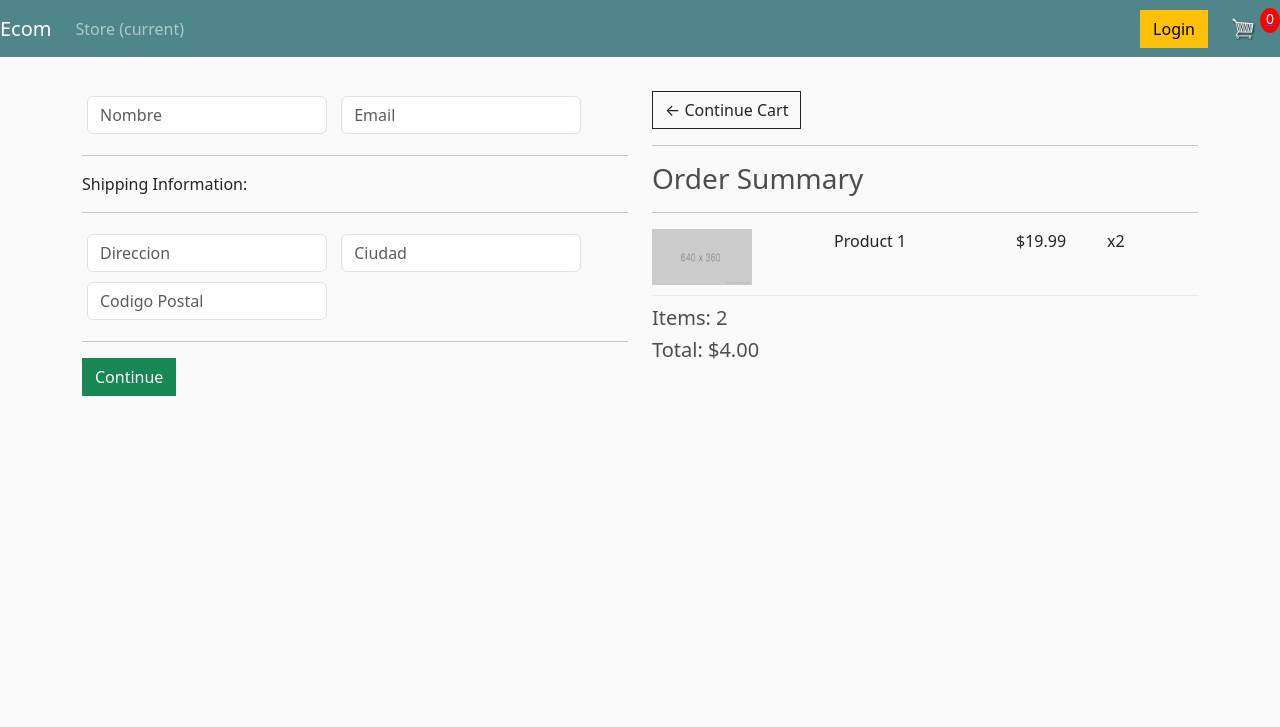
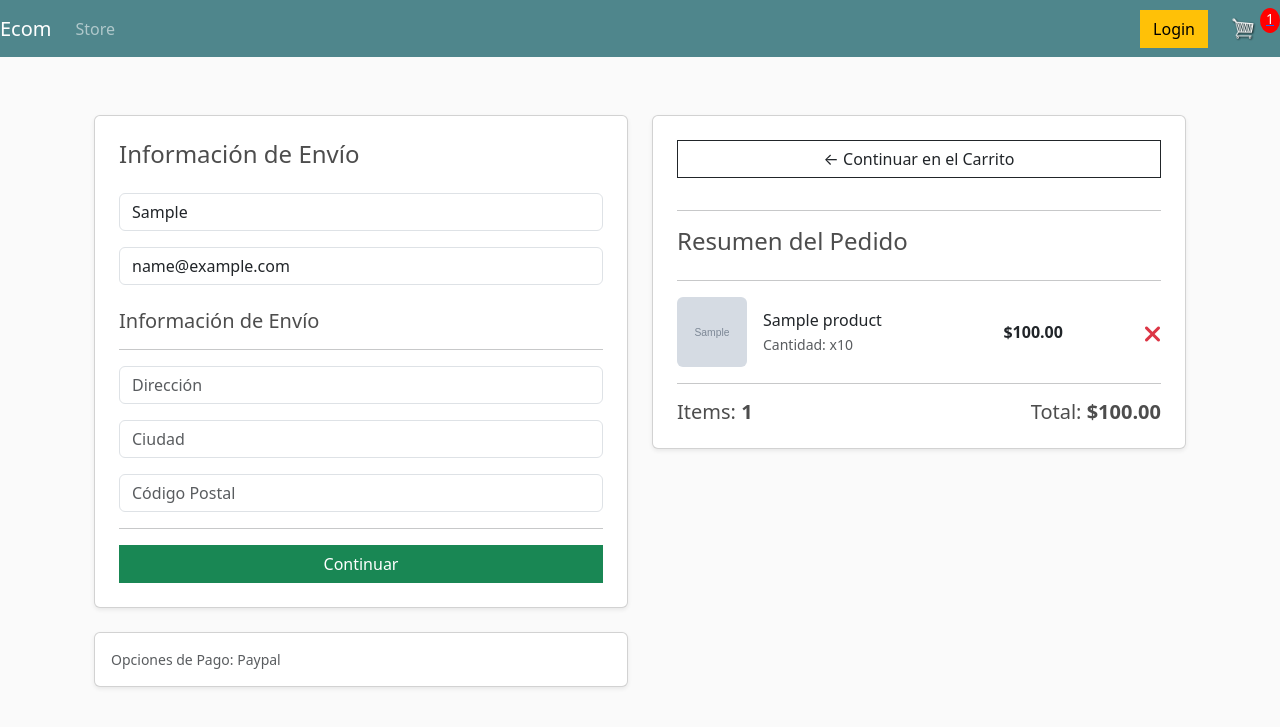
Before and after one commit to OliverVlz/e-comerce, a Django app: page /checkout/ in a window 1280 px wide. Shown: the top 727 px of the page. Run offline with Django 5.2, Linux system fonts and the light colour scheme; a user stored in the database is signed in; tables that the repository leaves empty hold one stand-in row (values such as "Sample post"); grey boxes marked "Sample" are stand-in pictures; parts of the project's set-up code (start-up, migrations or seed data) failed here and were passed over.

Commit message:
render store,cart and checkout

```diff
--- a/ecommerce/ecommerce/settings.py
+++ b/ecommerce/ecommerce/settings.py
@@ -66,10 +66,12 @@
                 'django.template.context_processors.request',
                 'django.contrib.auth.context_processors.auth',
                 'django.contrib.messages.context_processors.messages',
+                'store.context_processors.cart_items_count',
             ],
         },
     },
 ]
+
 
 WSGI_APPLICATION = 'ecommerce.wsgi.application'
 
--- /dev/null
+++ b/ecommerce/store/context_processors.py
@@ -0,0 +1,9 @@
+from .models import Order
+
+def cart_items_count(request):
+    if request.user.is_authenticated:
+        order = Order.objects.filter(customer=request.user, status='pending').first()
+        count = order.items.count() if order else 0
+    else:
+        count = 0
+    return {'cart_items_count': count}
--- a/ecommerce/store/templates/store/checkout.html
+++ b/ecommerce/store/templates/store/checkout.html
@@ -2,61 +2,108 @@
 {% load static %}
 {% block content %}
 
+<div class="container my-4">
     <div class="row">
-        <div class="col-lg-6">
-            <div class="box-element" id="form-wrapper">
+        <!-- Formulario -->
+        <div class="col-lg-6 mb-4">
+            <div class="card shadow-sm p-4">
+                <h4 class="mb-4">Información de Envío</h4>
                 <form id="form">
                     <div id="user-info">
-                        <div class="form-field">
-                            <input required class="form-control" type="text" name="name" placeholder="Nombre">
+                        <div class="mb-3">
+                            <input required class="form-control" type="text" name="name" placeholder="Nombre" value="{{ request.user.first_name }}">
                         </div>
-                        <div class="form-field">
-                            <input required class="form-control" type="email" name="email" placeholder="Email">
+                        <div class="mb-3">
+                            <input required class="form-control" type="email" name="email" placeholder="Email" value="{{ request.user.email }}">
                         </div>
                     </div>
 
-                    <div id="shipping-info">
+                    <div id="shipping-info" class="mt-4">
+                        <h5>Información de Envío</h5>
                         <hr>
-                        <p>Shipping Information:</p>
-                        <hr>
-                        <div class="form-field">
-                            <input class="form-control" type="text" name="address" placeholder="Direccion">
+                        <div class="mb-3">
+                            <input class="form-control" type="text" name="address" placeholder="Dirección">
                         </div>
-                        <div class="form-field">
+                        <div class="mb-3">
                             <input class="form-control" type="text" name="city" placeholder="Ciudad">
                         </div>
-                        <div class="form-field">
-                            <input class="form-control" type="text" name="zip" placeholder="Codigo Postal">
+                        <div class="mb-3">
+                            <input class="form-control" type="text" name="zip" placeholder="Código Postal">
                         </div>
                     </div>
 
                     <hr>
-                    <input id="form-button" class="btn btn-success btn-block" type="submit" value="Continue">
+                    <button id="form-button" class="btn btn-success w-100" type="submit">Continuar</button>
                 </form>
             </div>
 
-            <br>
-            <div class="box-element hidden" id="payment-info">
-                <small>Paypal Options</small>
+            <div class="card shadow-sm p-3 mt-4" id="payment-info">
+                <small class="text-muted">Opciones de Pago: Paypal</small>
             </div>
+        </div>
 
-		</div>
+        <!-- Resumen del Pedido -->
+        <div class="col-lg-6">
+            <div class="card shadow-sm p-4">
+                <a class="btn btn-outline-dark mb-3" href="{% url 'cart' %}">&#x2190; Continuar en el Carrito</a>
+                <hr>
+                <h4>Resumen del Pedido</h4>
+                <hr>
+                <div class="cart-summary">
+                    {% for item in order.items.all %}
+                    <div class="d-flex align-items-center justify-content-between mb-3">
+                        <!-- Imagen del producto y nombre -->
+                        <div class="d-flex align-items-center">
+                            <img class="img-fluid rounded" src="{% if item.product.image %}{{ item.product.image.url }}{% else %}{% static 'images/placeholder.png' %}{% endif %}" alt="{{ item.product.name }}" style="width: 70px; height: 70px; object-fit: cover;">
+                            <div class="ms-3">
+                                <p class="mb-0">{{ item.product.name }}</p>
+                                <small class="text-muted">Cantidad: x{{ item.quantity }}</small>
+                            </div>
+                        </div>
+                        <!-- Precio total del producto -->
+                        <p class="mb-0 text-end" style="min-width: 100px;"><strong>${{ item.get_total_item_price }}</strong></p>
+                        <!-- Botón eliminar (la "x") -->
+                        <form method="POST" action="{% url 'remove_from_cart' item.id %}">
+                            {% csrf_token %}
+                            <button class="btn btn-link text-danger p-0" type="submit">
+                                <i class="fas fa-times"></i>
+                            </button>
+                        </form>
+                    </div>
+                    <hr>
+                    {% endfor %}
+                    <div class="d-flex justify-content-between">
+                        <h5 class="mb-0">Items: <strong>{{ order.items.count }}</strong></h5>
+                        <h5 class="mb-0">Total: <strong>${{ order.get_total_price }}</strong></h5>
+                    </div>
+                </div>
+            </div>
+        </div>
+    </div>
+</div>
 
-		<div class="col-lg-6">
-			<div class="box-element">
-                <a class="btn btn-outline-dark" href="{% url 'cart' %}">&#x2190; Continue Cart</a>
-                <hr>
-                <h3>Order Summary</h3>
-                <hr>
-                <div class="cart-row">
-                    <div style="flex:2"><img class="row-image" src="{% static 'images/placeholder.png' %}"></div>
-                    <div style="flex:2"><p>Product 1</p></div>
-                    <div style="flex:1"><p>$19.99</p></div>
-                    <div style="flex:1"><p>x2</p></div>
-                </div>
-                <h5>Items: 2</h5>
-                <h5>Total: $4.00</h5>
-            </div>
-		</div>
-	</div>
+<style>
+    .cart-summary img {
+        width: 70px;
+        height: 70px;
+        object-fit: cover;
+        border-radius: 5px;
+    }
+    .cart-summary p {
+        margin-bottom: 0;
+    }
+    .cart-summary .btn-link {
+        font-size: 1.5rem;
+        text-decoration: none;
+        color: #dc3545;
+        transition: color 0.3s ease;
+    }
+    .cart-summary .btn-link:hover {
+        color: #ff6f61;
+    }
+    .cart-summary .btn-link i {
+        vertical-align: middle;
+    }
+</style>
+
 {% endblock content %}
--- a/ecommerce/store/templates/store/main.html
+++ b/ecommerce/store/templates/store/main.html
@@ -7,6 +7,11 @@
     <meta name="viewport" content="width=device-width, initial-scale=1, maximum-scale=1, minimum-scale=1" />
 
     <link href="https://cdn.jsdelivr.net/npm/bootstrap@5.3.3/dist/css/bootstrap.min.css" rel="stylesheet" integrity="sha384-QWTKZyjpPEjISv5WaRU9OFeRpok6YctnYmDr5pNlyT2bRjXh0JMhjY6hW+ALEwIH" crossorigin="anonymous">
+
+    <link rel="stylesheet" type="text/css" href="{% static 'css/main.css' %}">
+
+    <!-- Font Awesome CSS (para los íconos) -->
+    <link rel="stylesheet" href="https://cdnjs.cloudflare.com/ajax/libs/font-awesome/6.0.0-beta3/css/all.min.css">
 
     <link rel="stylesheet" type="text/css" href="{% static 'css/main.css' %}">
 
@@ -28,7 +33,7 @@
                 <a href="#" class="btn btn-warning me-2">Login</a>
                 <a href="{% url 'cart' %}" class="d-flex align-items-center">
                     <img id="cart-icon" src="{% static 'images/cart.png' %}" alt="Cart">
-                    <p id="cart-total" class="ms-1">0</p>
+                    <p id="cart-total" class="ms-1">{{ cart_items_count }}</p>
                 </a>
             </div>
         </div>
--- a/ecommerce/store/urls.py
+++ b/ecommerce/store/urls.py
@@ -8,5 +8,7 @@
 	path('cart/', views.cart, name="cart"),
 	path('checkout/', views.checkout, name="checkout"),
     path('add-to-cart/<int:product_id>/', views.add_to_cart, name='add_to_cart'),
+    path('decrease-quantity/<int:item_id>/', views.decrease_quantity, name='decrease_quantity'),
+    path('remove-from-cart/<int:item_id>/', views.remove_from_cart, name='remove_from_cart'),
 
 ]
--- a/ecommerce/store/views.py
+++ b/ecommerce/store/views.py
@@ -2,9 +2,20 @@
 from .models import *
 
 def store(request):
-     products = Product.objects.all()
-     context = {'products': products}
-     return render(request, 'store/store.html', context)
+    products = Product.objects.all()
+
+    # Obtener el carrito del usuario actual
+    if request.user.is_authenticated:
+        order = Order.objects.filter(customer=request.user, status='pending').first()
+        cart_items_count = order.items.count() if order else 0
+    else:
+        cart_items_count = 0
+
+    context = {
+        'products': products,
+        'cart_items_count': cart_items_count,  # Contador de productos únicos en el carrito
+    }
+    return render(request, 'store/store.html', context)
 
 def cart(request):
     order, created = Order.objects.get_or_create(customer=request.user, status='pending')
@@ -46,3 +57,21 @@
 
     # 5. Después de agregar el producto al carrito, redirigimos al usuario de nuevo al carrito o a otra página
     return redirect('cart')
+
+def remove_from_cart(request, item_id):
+    order_item = get_object_or_404(OrderItem, id=item_id)
+    order_item.delete()  # Elimina el producto completamente
+    return redirect('cart')
+
+def decrease_quantity(request, item_id):
+    order_item = get_object_or_404(OrderItem, id=item_id)
+
+    # Si la cantidad es mayor que 1, disminuye la cantidad
+    if order_item.quantity > 1:
+        order_item.quantity -= 1
+        order_item.save()
+    else:
+        # Si la cantidad es 1, eliminamos el item
+        order_item.delete()
+
+    return redirect('cart')
```
Also changed, not shown: ecommerce/store/templates/store/cart.html (+60 -37 lines).
